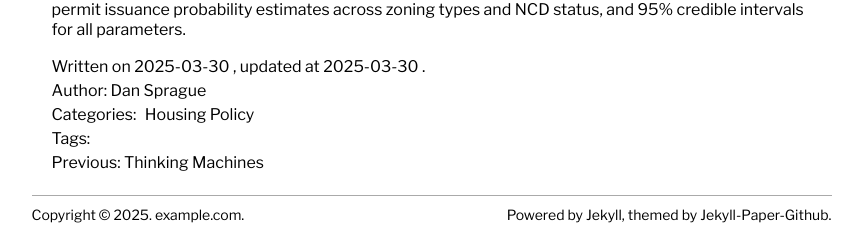
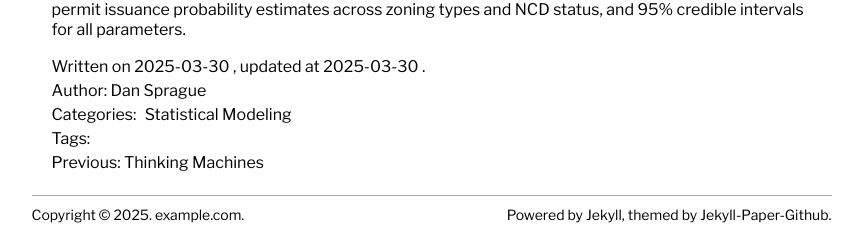
Before and after one commit to dan-sprague/dan-sprague.github.io, a Jekyll site: the page built from _posts/2025-03-30-ncd.markdown, in a window 1280 px wide and 900 px high, scrolled down 5003 px. Shown: the part 667-897 px from the top of the window, without its empty margins (201-1063 px from the left). Built offline with Jekyll 4.4.1, drawn with Linux system fonts in a browser that asks for light colours.

Commit message:
remove julia

```diff
--- a/_posts/2025-03-30-ncd.markdown
+++ b/_posts/2025-03-30-ncd.markdown
@@ -3,7 +3,7 @@ layout: post
 title:  "Neighborhood Conservation Districts Suppress Housing in Cambridge, MA"
 date:   2025-03-30 12:00:00 +0800
 last_modified_at: 2025-03-30 12:00:00 +0800
-categories: [Housing Policy]
+categories: [Statistical Modeling]
 ---
 
 <style>
```
